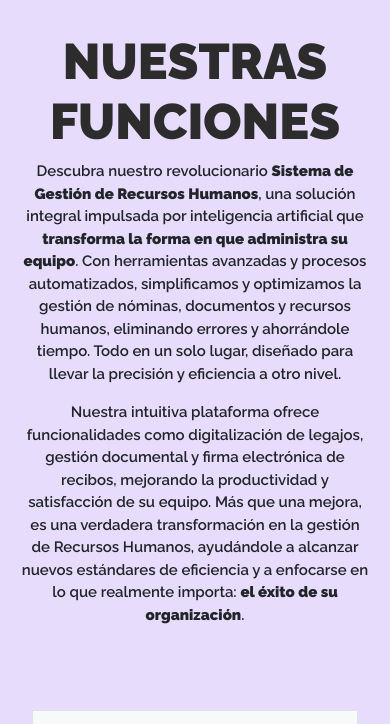
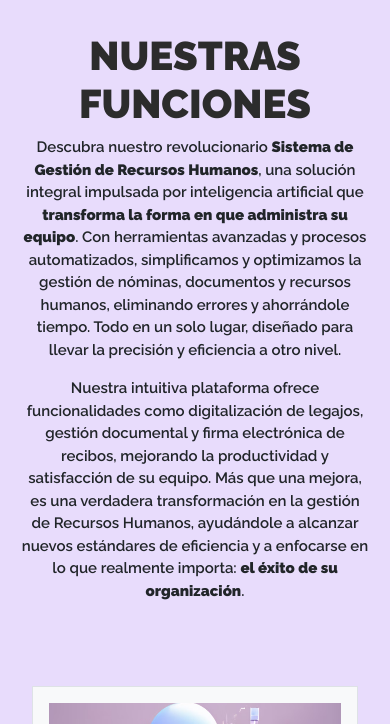
Before and after one commit to soliva-dev/legajos.online.coder-project, a website: page pages/funciones.html in a window 390 px wide. Shown: the part 58-782 px from the top of the page. Drawn offline with nearby package versions, Linux system fonts and the light colour scheme.

Commit message:
Aplico estilos a al scss de mediaqueries

```diff
--- a/scss/bases/_queries.scss
+++ b/scss/bases/_queries.scss
@@ -69,6 +69,23 @@
         .contenedor-principal-botones a {
             font-size: 14px;
             padding: 8px 15px;
+        }
+    }
+
+    main {
+        .contenedor-principal {
+            h1 {
+                font-size: 40px;
+            }
+
+            h2 {
+                font-size: 20px;
+            }
+
+            p {
+                font-size: 15px;
+                max-width: 100%;
+            }
         }
     }
 }
```
Also changed, not shown: css/estilos.css, 1 other file.
